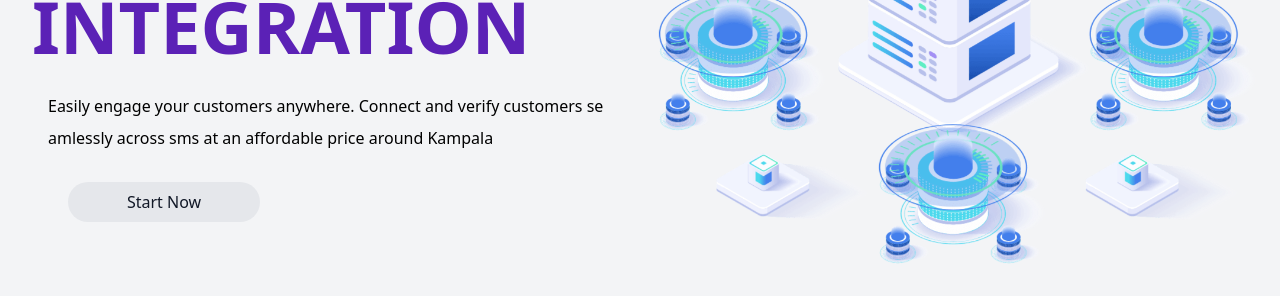
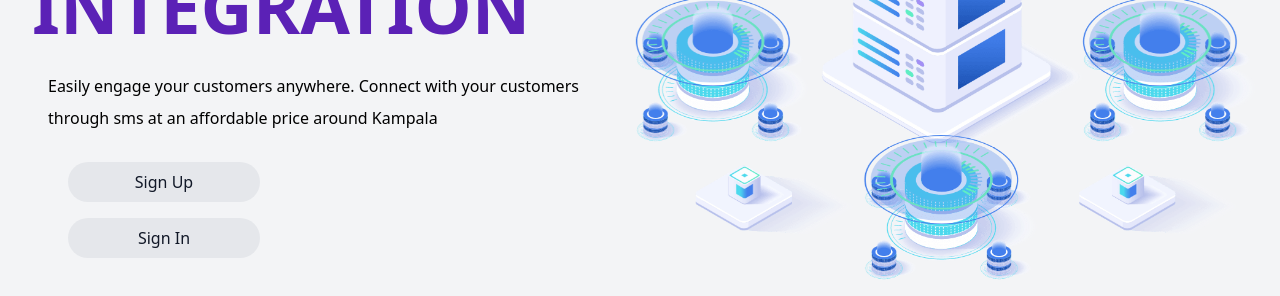
Before and after one commit to Thinkx-Software/thinkxcloud, a React (Create React App) app: page /sms in a window 1280 px wide. Shown: the part 289-585 px from the top of the page. Built offline with nearby package versions, Linux system fonts and the light colour scheme.

Commit message:
Update => added signup and login apis

```diff
--- a/src/components/HeroCard.jsx
+++ b/src/components/HeroCard.jsx
@@ -1,8 +1,7 @@
 import React from 'react';
 import Fade from 'react-reveal/Fade';
-import { Link } from "react-router-dom";
 
-function HeroCard({text , _link , link_text, image_url}) {
+function HeroCard({text , registerLink , loginLink}) {
   return (
     <div className="flex md:flex-row items-center md:justify-evenly m-4 flex-col z-5">
     <Fade left cascade>
@@ -12,12 +11,18 @@ function HeroCard({text , _link , link_text, image_url}) {
             <p className="md:my-7 md:mx-4 m-2 md:break-all font-light leading-loose">
 
                 Easily engage your customers anywhere.
-               Connect and verify customers seamlessly across  sms at an affordable price around Kampala
+               Connect with your customers through  sms at an affordable price around Kampala
             </p>
             <div className="m-4">
                 <h1 className="md:ml-5 rounded-full  p-2 cursor-pointer text-center w-48 text-gray-900 bg-gray-200
                   hover:bg-blue-700 hover:text-white">
-                    <Link to="/sms">Start Now</Link>
+                    <a href={registerLink}>Sign Up</a>
+                </h1>
+            </div>
+            <div className="m-4">
+                <h1 className="md:ml-5 rounded-full  p-2 cursor-pointer text-center w-48 text-gray-900 bg-gray-200
+                  hover:bg-blue-700 hover:text-white">
+                    <a href={loginLink}>Sign In</a>
                 </h1>
             </div>
 
--- a/src/pages/Sms.jsx
+++ b/src/pages/Sms.jsx
@@ -8,7 +8,7 @@ import TextComponent from '../components/TextComponent';
 import Fade from 'react-reveal/Fade';
 import { smsdata } from '../fakeData/smsdata';
 import HostingServices from '../components/HostingServices';
-import BuyFrom  from "../components/BuyFrom";
+
 
 function Sms() {
     const isMobile = useCheckMobile()
@@ -22,21 +22,16 @@ function Sms() {
                 isMobile ? <HeaderMobile toggleMenu={toggleMenu} setToggleMenu={setToggleMenu} />
                     : <Header />
             }
-            <HeroCard link={"https://sms.thinkxsoftware.com/smsdashboard/login.php"}/>
+            <HeroCard
+            registerLink={"https://sms.thinkxsoftware.com/smsdashboard/register.php"}
+            loginLink={"https://sms.thinkxsoftware.com/smsdashboard/login.php"}
+            />
             <Fade right cascade>
                 <TextComponent type="Sms Integration" text="Who can use SMS ?" />
             </Fade>
             <div className='my-2 mb-5'>
             <HostingServices data={smsdata} />
-
             </div>
-
-            {/*buy from */}
-            {/* <BuyFrom/> */}
-
-            {/*buy from */}
-
-
 
     </div>
   )
```
Also changed, not shown: 1 other file (tests, documents, lock files or other folders).
